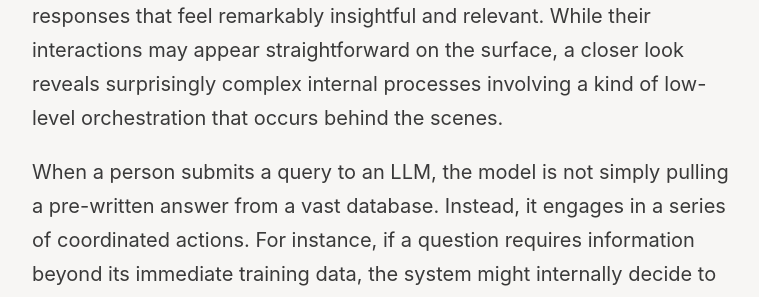
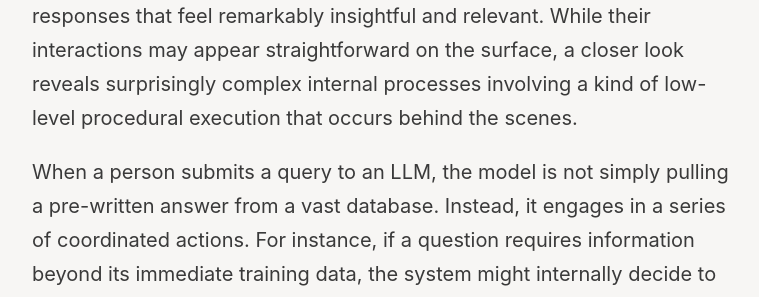
Before and after one commit to victorwynne/victorwynne, a Jekyll site: the page built from _posts/2025-07-22-orchestration.md, in a window 1280 px wide and 900 px high. Shown: the part 411-708 px from the top of the window, without its empty margins (258-1017 px from the left). Built offline with Jekyll 4.4.1, drawn with Linux system fonts in a browser that asks for light colours; some of the changed text lies outside the part shown.

Commit message:
2025-07-22-orchestration.md

```diff
--- a/_posts/2025-07-22-orchestration.md
+++ b/_posts/2025-07-22-orchestration.md
@@ -7,7 +7,7 @@ tags: [language models]
 description: The next evolution for LLMs depends on full orchestration and the ability to manage complex tasks with minimal user input.
 ---
 
-Large language models (LLMs) have rapidly become an important part of modern computing. These sophisticated applications often produce responses that feel remarkably insightful and relevant. While their interactions may appear straightforward on the surface, a closer look reveals surprisingly complex internal processes involving a kind of low-level orchestration that occurs behind the scenes.
+Large language models (LLMs) have rapidly become an important part of modern computing. These sophisticated applications often produce responses that feel remarkably insightful and relevant. While their interactions may appear straightforward on the surface, a closer look reveals surprisingly complex internal processes involving a kind of low-level procedural execution that occurs behind the scenes.
 
 When a person submits a query to an LLM, the model is not simply pulling a pre-written answer from a vast database. Instead, it engages in a series of coordinated actions. For instance, if a question requires information beyond its immediate training data, the system might internally decide to search for that information, process it, and then integrate it into a meaningful response. This sequence of identifying a knowledge gap, seeking external data, and synthesizing it within its own generative process represents a significant form of internal management. It is an active problem solving loop, executed step by step to arrive at a useful output.
 
```
